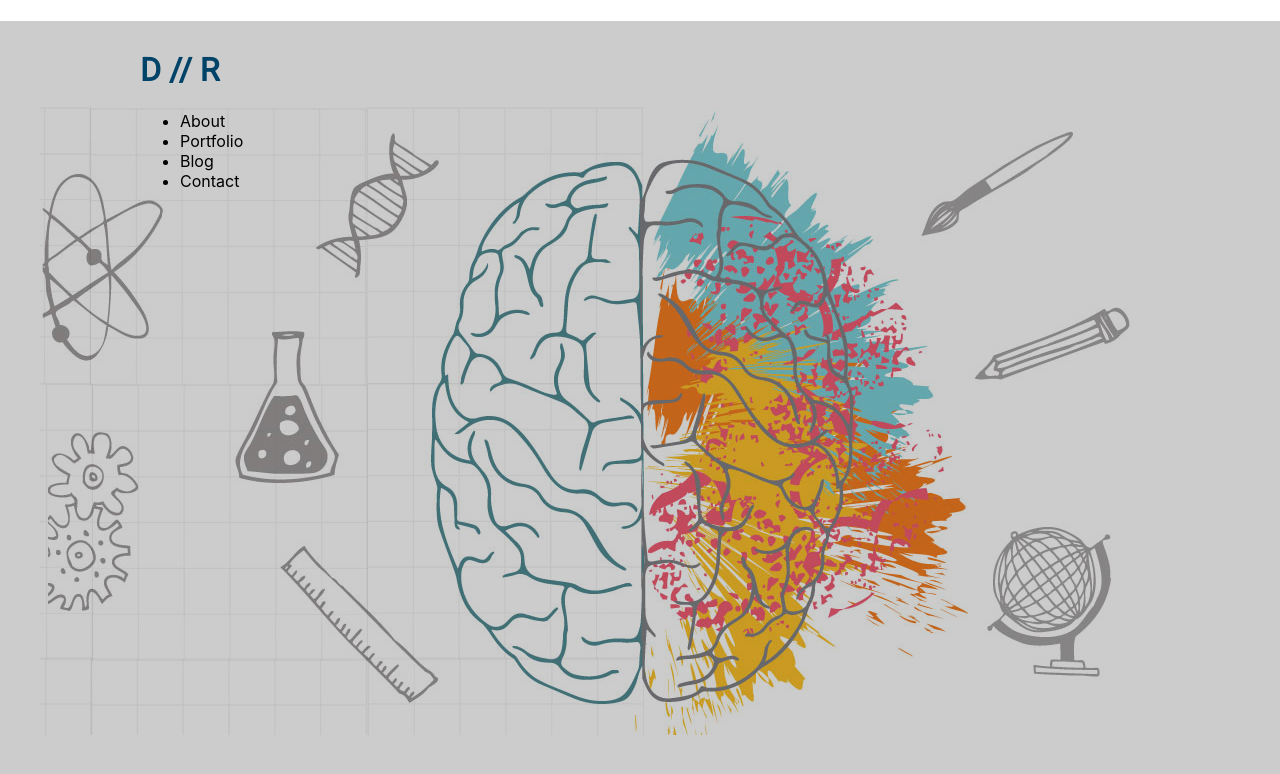
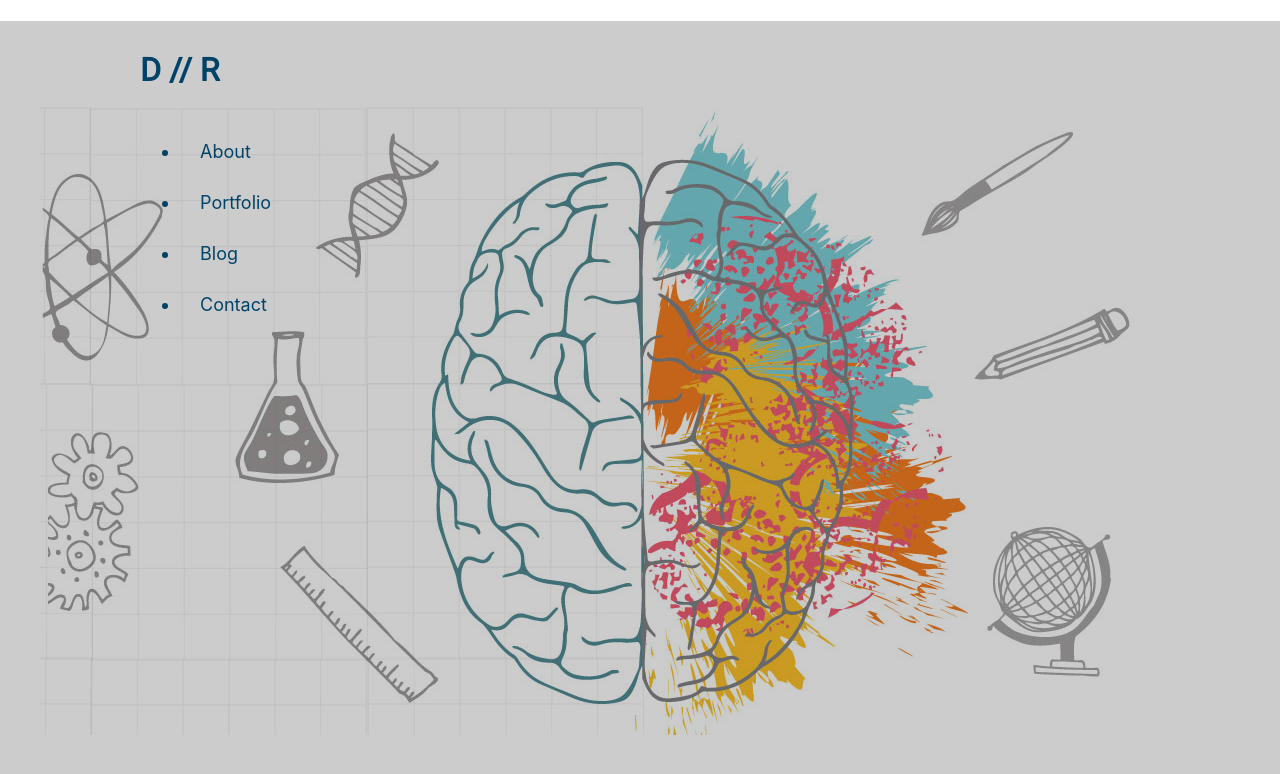
Before and after one commit to dimitriearose/blog, a Next.js app: page / in a window 1280 px wide. Shown: the top 774 px of the page. Built offline with nearby package versions, Linux system fonts and the light colour scheme.

Commit message:
navigation complete

```diff
--- a/components/Navbar/Navbar.module.scss
+++ b/components/Navbar/Navbar.module.scss
@@ -3,7 +3,7 @@
 @import "../../styles/variables";
 
 .header {
-  font-family: "Roboto";
+  font-family: "Roboto", sans-serif;
   font-size: 32px;
   padding-top: 30px;
   color: $secondary-color;
@@ -14,6 +14,13 @@
   }
 }
 
-.nav {
-  padding-top: 30px;
-}
+  .nav__link {
+    color: $secondary-color;
+    transition: all 1s ease-in-out;
+    font-size: 18px;
+    padding-top: 30px;
+    padding-left: 20px;
+    &:hover {
+      color: $primary-color;
+    }
+  }
--- a/components/Navbar/Navbar.tsx
+++ b/components/Navbar/Navbar.tsx
@@ -10,9 +10,9 @@ function Navbar() {
       <div className=''>
         <ul className='flex'>
           <li className={styles.nav__link}><Link href='/'>About</Link></li>
-          <li className='nav__link'><Link href='/'>Portfolio</Link></li>
-          <li className='nav__link'><Link href='/'>Blog</Link></li>
-          <li className='nav__link'><Link href='/'>Contact</Link></li>
+          <li className={styles.nav__link}><Link href='/'>Portfolio</Link></li>
+          <li className={styles.nav__link}><Link href='/'>Blog</Link></li>
+          <li className={styles.nav__link}><Link href='/'>Contact</Link></li>
         </ul>
       </div>
     </div>
```
